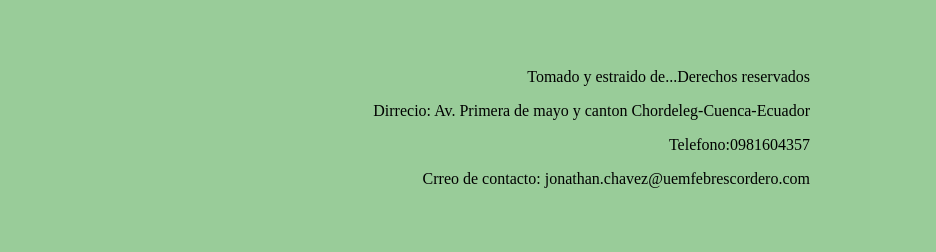
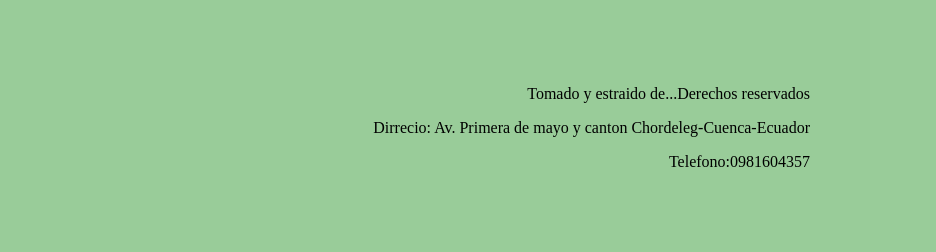
Before and after one commit to JWCH30/pagina.github.io, a plain HTML site: page index.html in a window 1280 px wide. Shown: the part 1790-2042 px from the top of the page, 344-1280 px from the left. Drawn offline with Linux system fonts and the light colour scheme.

Commit message:
Update index.html

```diff
--- a/index.html
+++ b/index.html
@@ -60,7 +60,7 @@ body {
     <td width="794" align="right" valign="middle"><p>Tomado y estraido de...Derechos reservados</p>
       <p>Dirrecio: Av. Primera de mayo y canton Chordeleg-Cuenca-Ecuador</p>
       <p>Telefono:0981604357</p>
-    <p>Crreo de contacto: jonathan.chavez@uemfebrescordero.com</p></td>
+    </td>
   </tr>
 </table>
 <script type="text/javascript">
```
